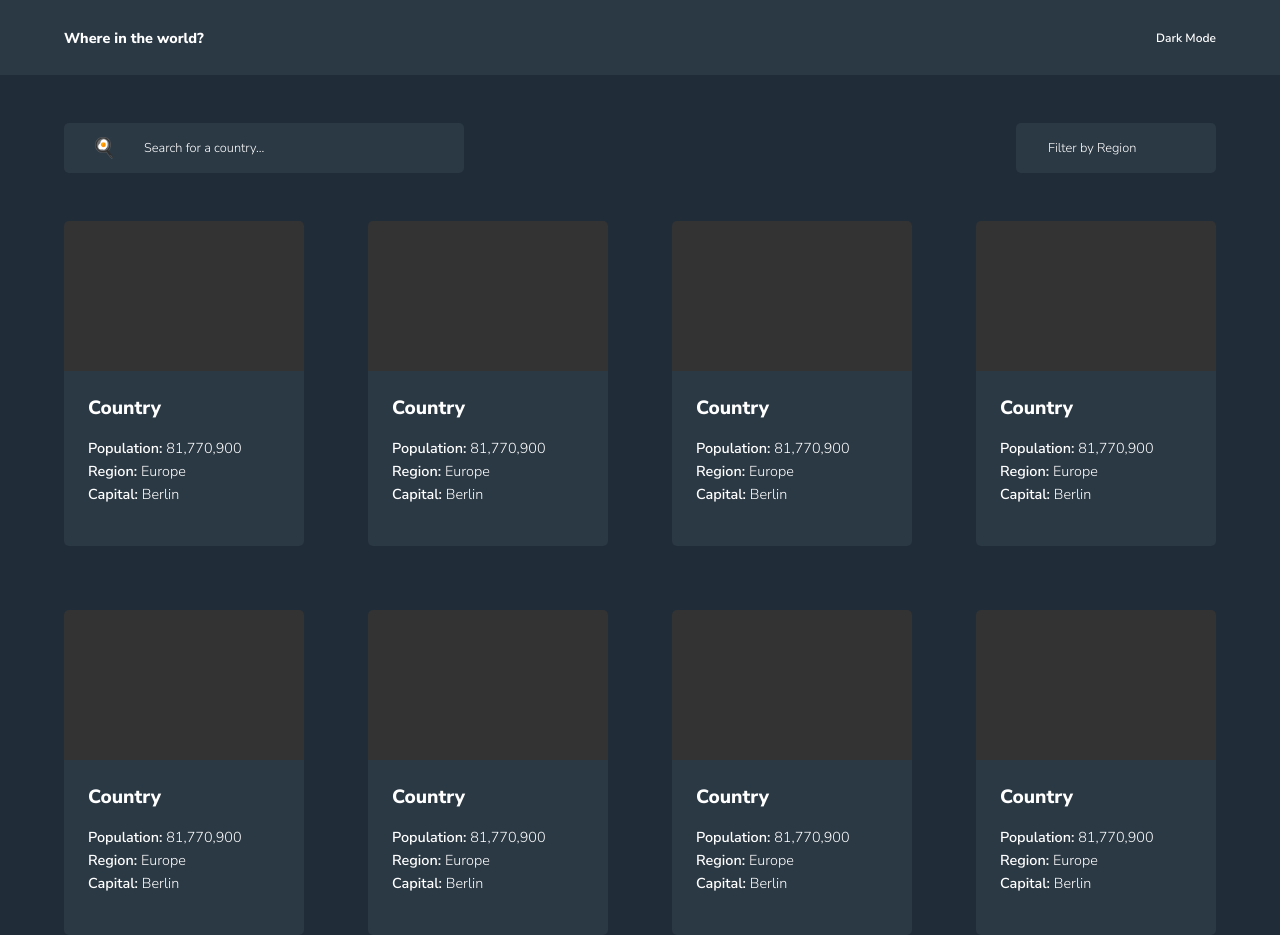
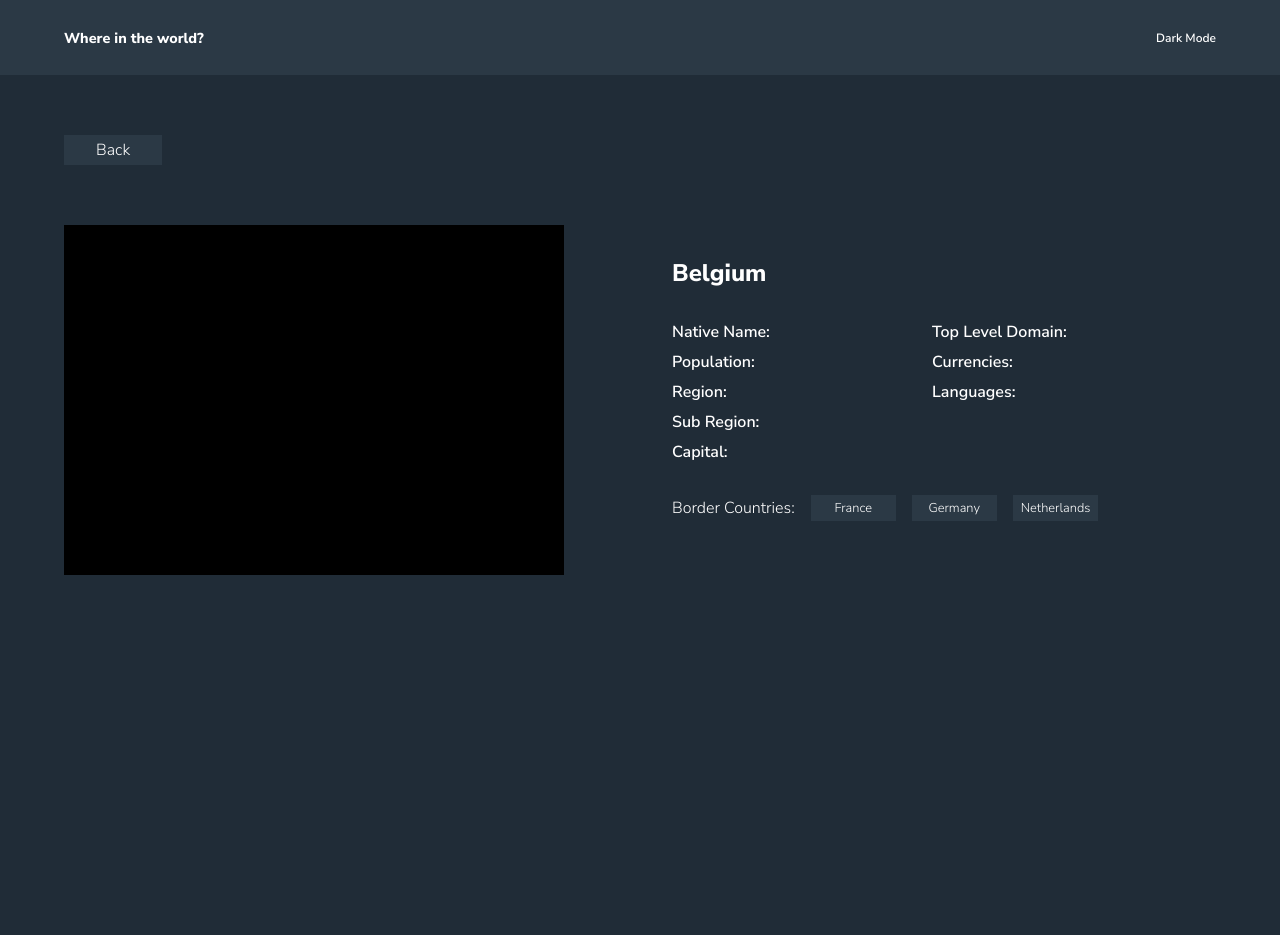
Before and after one commit to da3491/frontendmentor-country-api-app, a React (Create React App) app: page /country in a window 1280 px wide. After the commit the page ends 800 px from the top, so only its background shows below. Built offline with nearby package versions, Linux system fonts and the light colour scheme.

Commit message:
country api to card components

```diff
--- a/package.json
+++ b/package.json
@@ -8,6 +8,8 @@
     "@testing-library/user-event": "^13.5.0",
     "react": "^18.2.0",
     "react-dom": "^18.2.0",
+    "react-fetch-hook": "^1.9.5",
+    "react-router-dom": "^6.4.2",
     "react-scripts": "5.0.1",
     "styled-components": "^5.3.6",
     "web-vitals": "^2.1.4"
--- a/src/App.js
+++ b/src/App.js
@@ -1,49 +1,19 @@
-import styled from "styled-components";
+import { Routes, Route } from "react-router-dom";
+
 import Navigation from "./components/Navigation.js";
-import SearchBar from "./components/SearchBar.js";
-import Dropdown from "./components/Dropdown.js";
-import Card from "./components/Card.js";
-
-const Container = styled.div`
-  margin: 1.5rem;
-
-  @media (min-width: 1000px) {
-    margin: 0 4rem;
-
-    .flex {
-      display: flex;
-      justify-content: space-between;
-      margin: 1rem 0;
-    }
-
-    .grid {
-      display: grid;
-      grid-template-columns: repeat(4, 1fr);
-      gap: 4rem;
-    }
-  }
-`;
+import AllCountries from "./components/AllCountries.js";
+import CountryDetails from "./components/CountryDetails.js";
 
 function App() {
   return (
     <>
       <Navigation />
-      <Container>
-        <div className="flex">
-          <SearchBar />
-          <Dropdown />
-        </div>
-        <div className="grid">
-          <Card />
-          <Card />
-          <Card />
-          <Card />
-          <Card />
-          <Card />
-          <Card />
-          <Card />
-        </div>
-      </Container>
+      <Routes>
+        <Route path="/" element={<AllCountries />} />
+        <Route path="/all" element={<AllCountries />} />
+        <Route path="/country:id" element={<CountryDetails />}></Route>
+        <Route path="/country" element={<CountryDetails />}></Route>
+      </Routes>
     </>
   );
 }
--- /dev/null
+++ b/src/components/AllCountries.js
@@ -0,0 +1,67 @@
+import React, { useState } from "react";
+import useFetch from "react-fetch-hook";
+import styled from "styled-components";
+
+import Card from "./Card";
+import SearchBar from "./SearchBar";
+import Dropdown from "./Dropdown";
+
+const Container = styled.div`
+  margin: 1.5rem;
+
+  @media (min-width: 1000px) {
+    margin: 0 4rem;
+
+    .flex {
+      display: flex;
+      justify-content: space-between;
+      margin: 1rem 0;
+    }
+
+    .grid {
+      display: grid;
+      grid-template-columns: repeat(4, 1fr);
+      gap: 4rem;
+    }
+  }
+`;
+
+function AllCountries() {
+  const [region, setRegion] = useState("europe");
+  const [searchTerm, setSearchTerm] = useState([]);
+
+  const selectedCountryUrl = `https://restcountries.com/v3.1/${searchTerm}`;
+  const countryByRegionUrl = `https://restcountries.com/v3.1/region/${region}`;
+
+  const { isLoading, data } = useFetch(countryByRegionUrl, {
+    formatter: (response) => response.json(),
+  });
+
+  console.log(typeof data);
+
+  return isLoading ? (
+    <div>Loading...</div>
+  ) : (
+    <Container>
+      <div className="flex">
+        <SearchBar />
+        <Dropdown onChange={(input) => setRegion(input)} />
+      </div>
+      <div className="grid">
+        {Object.entries(data).map((countryData) => {
+          return <Card id={countryData[0]} data={countryData[1]} />;
+        })}
+        {/* <Card />
+        <Card />
+        <Card />
+        <Card />
+        <Card />
+        <Card />
+        <Card />
+        <Card /> */}
+      </div>
+    </Container>
+  );
+}
+
+export default AllCountries;
--- a/src/components/Card.js
+++ b/src/components/Card.js
@@ -1,5 +1,6 @@
 import React from "react";
 import styled from "styled-components";
+import { Link } from "react-router-dom";
 
 const StyledCard = styled.div`
   margin: 2rem;
@@ -8,13 +9,18 @@ const StyledCard = styled.div`
   color: white;
 
   .flag-img {
-    background-color: #333;
-    width: 100%;
-    height: 150px;
+    max-width: 100%;
+    max-height: 100%;
+    object-fit: cover;
   }
 
   h2 {
     font-size: 1.2rem;
+  }
+
+  a {
+    text-decoration: none;
+    color: white;
   }
 
   .card-info {
@@ -39,21 +45,25 @@ const StyledCard = styled.div`
   }
 `;
 
-function Card() {
+function Card({ data }) {
   return (
     <StyledCard>
-      <div className="flag-img"></div>
+      <div className="crop">
+        <img src={data.flags.svg} alt="flag image" className="flag-img" />
+      </div>
       <div className="card-info">
-        <h2>Country</h2>
+        <Link to="/country/:id">
+          <h2>{data.name.common}</h2>
+        </Link>
         <div className="stats">
           <div>
-            Population: <span>81,770,900</span>
+            Population: <span>{data.population}</span>
           </div>
           <div>
-            Region: <span>Europe</span>
+            Region: <span>{data.region}</span>
           </div>
           <div>
-            Capital: <span>Berlin</span>
+            Capital: <span>{data.capital}</span>
           </div>
         </div>
       </div>
--- /dev/null
+++ b/src/components/CountryDetails.js
@@ -0,0 +1,113 @@
+import React from "react";
+import styled from "styled-components";
+import { Link } from "react-router-dom";
+
+const Container = styled.div`
+  color: white;
+  margin: 4rem;
+
+  .content {
+    margin: 4rem 0;
+  }
+
+  .back-btn {
+    display: inline;
+    padding: 0.25rem 2rem;
+    background-color: var(--dark-blue);
+  }
+
+  a {
+    text-decoration: none;
+    color: white;
+  }
+
+  .flag {
+    width: 500px;
+    height: 350px;
+    background-color: black;
+  }
+
+  .flex {
+    display: flex;
+    align-items: center;
+    gap: 1rem;
+  }
+
+  .tag {
+    background-color: var(--dark-blue);
+    width: 85px;
+    padding: 0.25rem 0.5rem;
+    font-size: 0.8rem;
+    text-align: center;
+  }
+
+  .grid-2 {
+    display: grid;
+    grid-template-columns: 1fr 1fr;
+  }
+
+  .stat {
+    font-weight: 600;
+    font-size: 1rem;
+  }
+
+  .details {
+    margin: 2rem;
+  }
+
+  .details .grid-2 {
+    gap: 0.5rem;
+    margin: 2rem 0;
+  }
+`;
+
+function CountryDetails() {
+  return (
+    <Container>
+      <Link to="/" className="back-btn" role="button">
+        Back
+      </Link>
+      <div className="content grid-2">
+        <div className="flag"></div>
+        <div className="details">
+          <h2>Belgium</h2>
+          <div className="grid-2">
+            <div className="stat">
+              Native Name: <span></span>
+            </div>
+            <div className="stat">
+              Top Level Domain: <span></span>
+            </div>
+            <div className="stat">
+              Population: <span></span>
+            </div>
+            <div className="stat">
+              Currencies: <span></span>
+            </div>
+            <div className="stat">
+              Region: <span></span>
+            </div>
+            <div className="stat">
+              Languages: <span></span>
+            </div>
+            <div className="stat">
+              Sub Region: <span></span>
+            </div>
+            <div className="stat"></div>
+            <div className="stat">
+              Capital: <span></span>
+            </div>
+          </div>
+          <div className="flex">
+            <div>Border Countries:</div>
+            <div className="tag">France</div>
+            <div className="tag">Germany</div>
+            <div className="tag">Netherlands</div>
+          </div>
+        </div>
+      </div>
+    </Container>
+  );
+}
+
+export default CountryDetails;
--- a/src/index.js
+++ b/src/index.js
@@ -1,5 +1,6 @@
 import React from "react";
 import ReactDOM from "react-dom/client";
+import { BrowserRouter as Router } from "react-router-dom";
 import App from "./App";
 import reportWebVitals from "./reportWebVitals";
 import "./index.css";
@@ -7,7 +8,9 @@ import "./index.css";
 const root = ReactDOM.createRoot(document.getElementById("root"));
 root.render(
   <React.StrictMode>
-    <App />
+    <Router>
+      <App />
+    </Router>
   </React.StrictMode>
 );
 
```
Also changed, not shown: src/components/SearchBar.js (+8 -2 lines), 1 other file (tests, documents, lock files or other folders).
